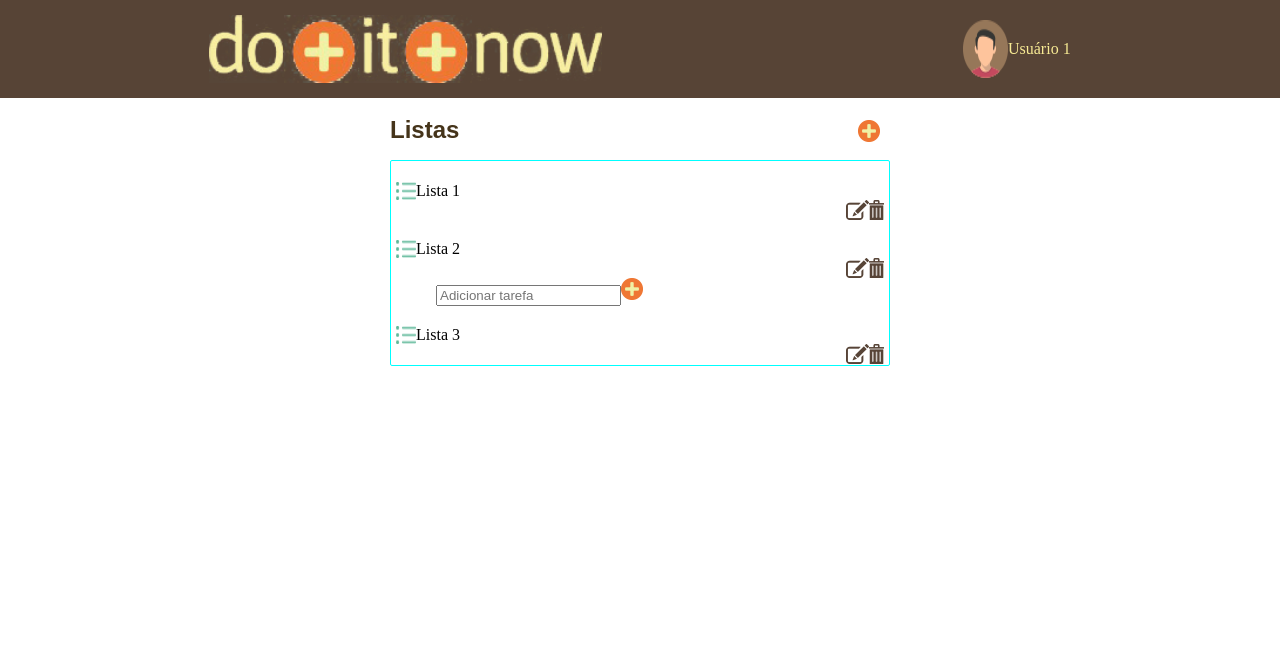
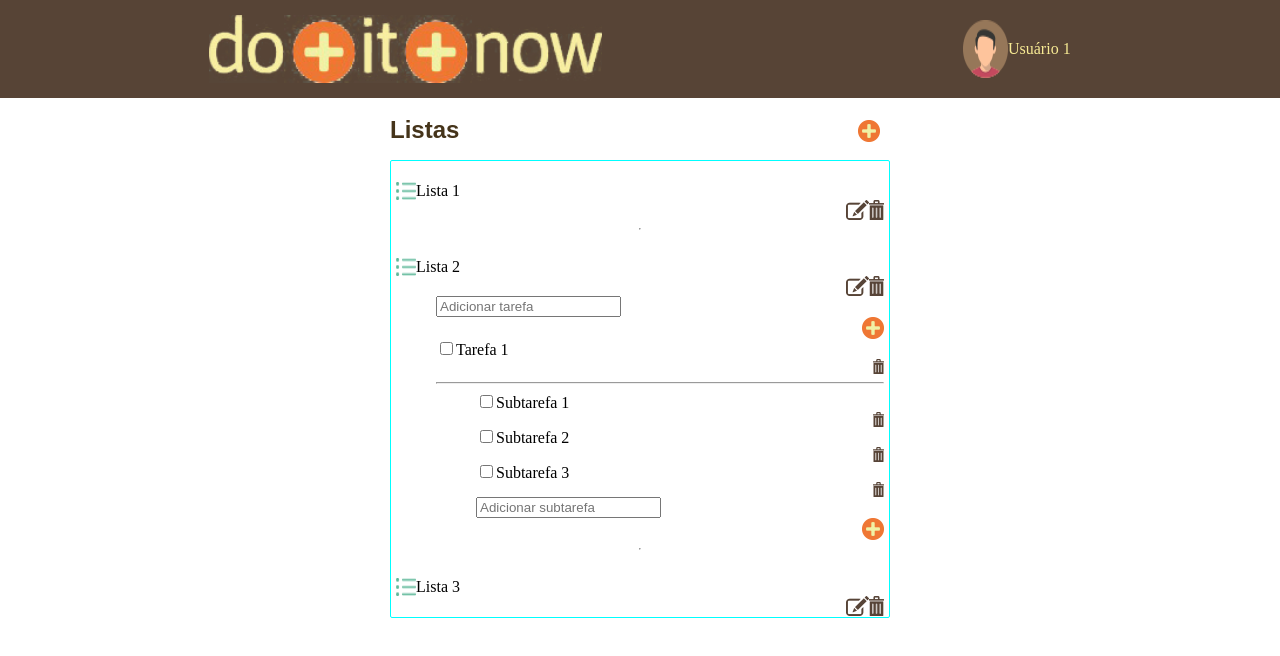
Before and after one commit to ruvism/do-it-now, a plain HTML site: page listas.html in a window 1280 px wide. Drawn offline with Linux system fonts and the light colour scheme.

Commit message:
pagina listas html e css

```diff
--- a/listas.html
+++ b/listas.html
@@ -30,7 +30,7 @@
             <div class="final">
             <img src="assets/icone_editar.png" id="lista__editar">
             <img src="assets/icone_deletar_lista.png" id="lista__deletar">
-            </div></li>
+            </div></li><hr>
 
             <div class="inicio">
             <li class="linha__2">
@@ -40,11 +40,19 @@
             <img src="assets/icone_editar.png" id="lista__editar">
             <img src="assets/icone_deletar_lista.png" id="lista__deletar"></div>
               <div class="tarefa">
-              <ul>
-                <input type="text" id="tarefa__adicionar" placeholder="Adicionar tarefa"><span><img src="assets/botao_adicionar.png" ></span>
-              </ul>
+              <ul class="tarefas">
+                <li><input type="text" id="tarefa__adicionar" placeholder="Adicionar tarefa"><span class="tarefas__adicionar"><img src="assets/botao_adicionar.png" ></span></li>
+                <li><input type="checkbox">Tarefa 1 <span class="tarefas__deletar"><img src="assets/icone_deletar_tarefa-subtarefa.png" ></span> </li>
+                <hr>
+                <ul class="subtarefas">
+                  <li><input type="checkbox">Subtarefa 1 <span class="tarefas__deletar"><img src="assets/icone_deletar_tarefa-subtarefa.png" ></span> </li>
+                  <li><input type="checkbox">Subtarefa 2 <span class="tarefas__deletar"><img src="assets/icone_deletar_tarefa-subtarefa.png" ></span> </li>
+                  <li><input type="checkbox">Subtarefa 3 <span class="tarefas__deletar"><img src="assets/icone_deletar_tarefa-subtarefa.png" ></span> </li>
+                  <li><input type="text" id="subtarefa__adicionar" placeholder="Adicionar subtarefa"><span class="tarefas__adicionar"><img src="assets/botao_adicionar.png" ></span></li>
+                  </ul>
+                 </ul>
 
-            </div></li>
+            </div></li><hr>
 
             <div class="inicio">
             <li class="linha__3">
--- a/style/style.css
+++ b/style/style.css
@@ -218,3 +218,17 @@ form input{
     flex-direction: row;
     padding-top: 20px;
 }
+
+.tarefas, .subtarefas{
+    list-style: none;
+}
+
+.tarefas__adicionar{
+    display: flex;
+    justify-content: flex-end;
+}
+
+.tarefas__deletar{
+    display: flex;
+    justify-content: flex-end;
+}
```
